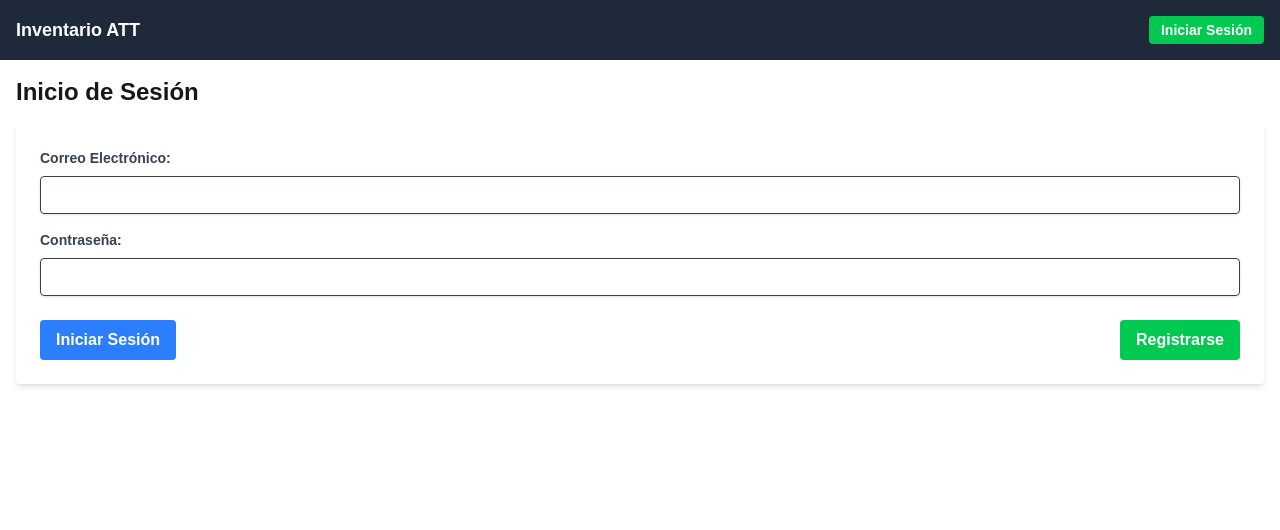
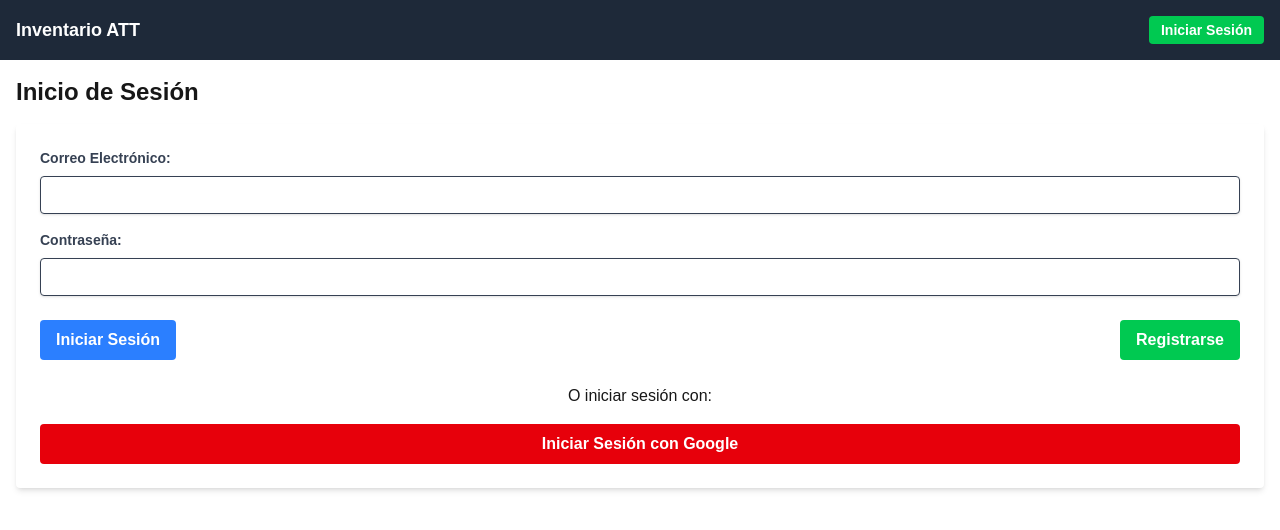
Before and after one commit to EduardoZ35/inventory-att, a Next.js app: page /auth in a window 1280 px wide. Shown: the top 530 px of the page. Built offline with nearby package versions, Linux system fonts and the light colour scheme; no server answers.

Commit message:
login_google

```diff
--- a/src/app/auth/page.tsx
+++ b/src/app/auth/page.tsx
@@ -37,6 +37,32 @@ export default function AuthPage() {
 
       setMessage('¡Inicio de sesión exitoso! Redirigiendo...');
       router.push('/products'); // Redirige a la página de productos después del inicio de sesión
+    } catch (err: unknown) {
+      setError((err as Error).message);
+    } finally {
+      setLoading(false);
+    }
+  };
+
+  const handleGoogleSignIn = async () => {
+    setLoading(true);
+    setError(null);
+    setMessage(null);
+
+    try {
+      const { data, error } = await supabase.auth.signInWithOAuth({
+        provider: 'google',
+        options: {
+          redirectTo: `${process.env.NEXT_PUBLIC_BASE_URL}/auth/callback`,
+        },
+      });
+
+      if (error) {
+        throw error;
+      }
+
+      // La redirección a la página de productos se manejará en el callback de Google
+      // setMessage('Redirigiendo a Google...');
     } catch (err: unknown) {
       setError((err as Error).message);
     } finally {
@@ -88,6 +114,18 @@ export default function AuthPage() {
         </div>
         {error && <p className="text-red-500 text-xs italic mt-4">Error: {error}</p>}
         {message && <p className="text-blue-500 text-xs italic mt-4">{message}</p>}
+
+        <div className="mt-6 text-center">
+          <p className="mb-4">O iniciar sesión con:</p>
+          <button
+            type="button"
+            onClick={handleGoogleSignIn}
+            className="bg-red-600 hover:bg-red-700 text-white font-bold py-2 px-4 rounded focus:outline-none focus:shadow-outline w-full"
+            disabled={loading}
+          >
+            Iniciar Sesión con Google
+          </button>
+        </div>
       </form>
     </div>
   );
```
